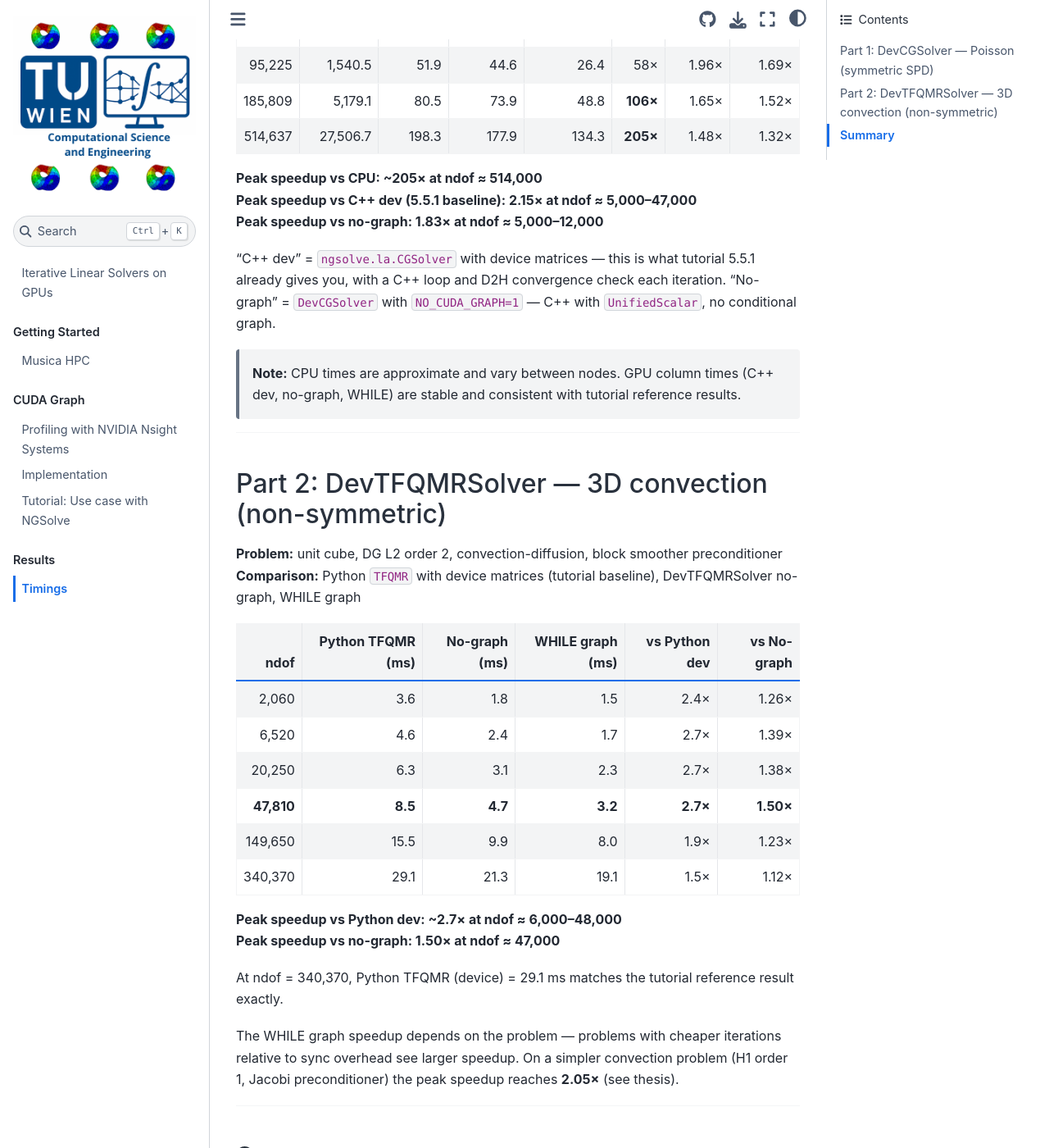
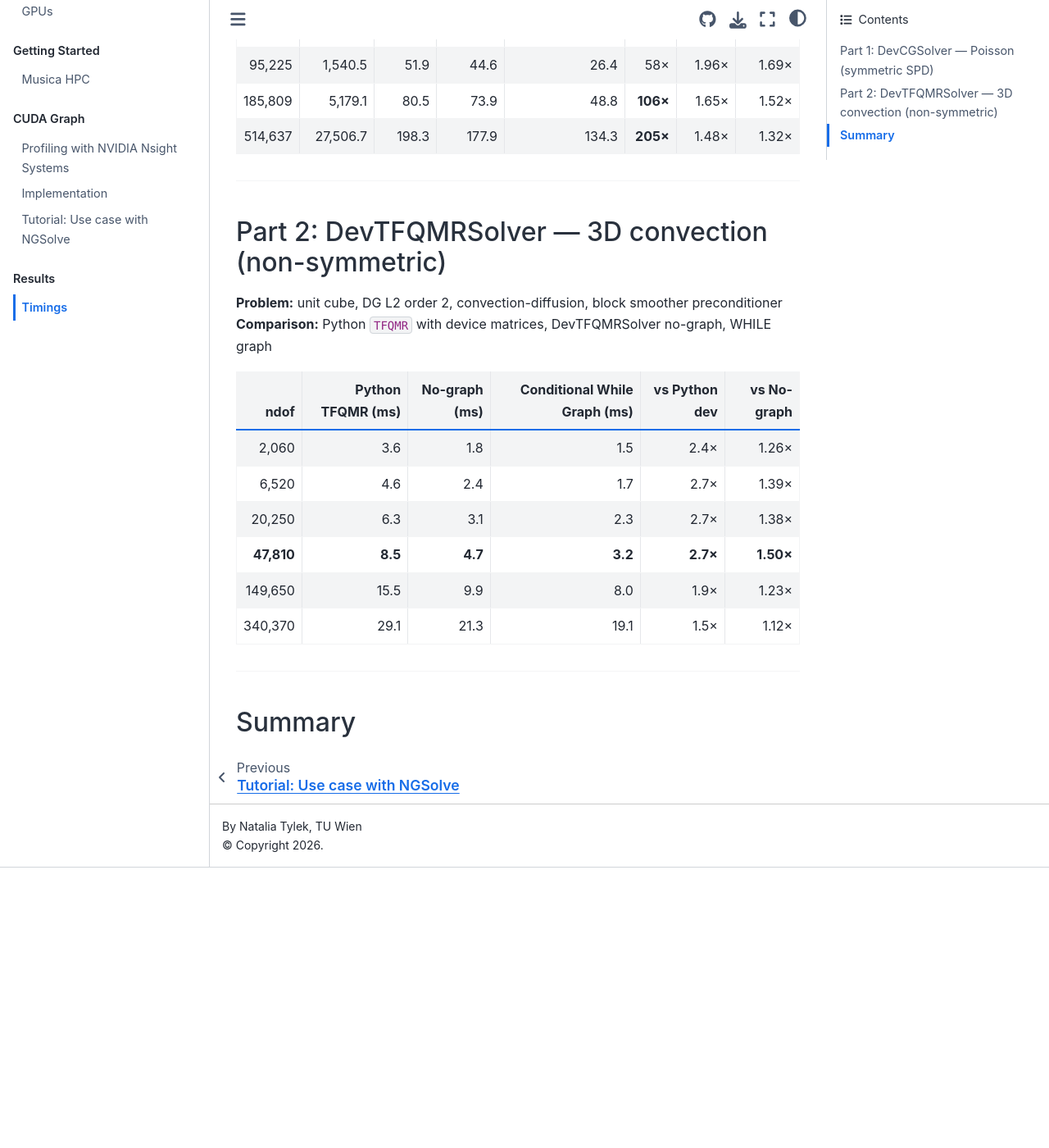
Before and after one commit to natalia342N/ngs26_linearsolvers_gpu, a Jupyter Book: the page built from docs/timings.md, in a window 1280 px wide and 1400 px high, scrolled down 626 px. Shown: the whole window at 82% size. Built offline with Jupyter Book 1.0.4 settings and Sphinx 7.4.7 and the Sphinx Book theme 1.1.4, drawn with Linux system fonts in a browser that asks for light colours; after the commit the page ends 1684 px from its top, so only the background shows below that; some of the changed text lies outside the part shown.

Commit message:
add more 7

```diff
--- a/docs/timings.md
+++ b/docs/timings.md
@@ -6,10 +6,10 @@
 
 ## Part 1: DevCGSolver — Poisson (symmetric SPD)
 
-**Problem:** unit square, H1 order 2, Jacobi smoother preconditioner (`CreateSmoother`) — matches tutorial 5.5.1
-**Baselines:** CPU `CGSolver`, C++ `CGSolver` with device matrices (5.5.1 GPU baseline), DevCGSolver no-graph, DevCGSolver WHILE graph
+**Problem:** unit square, H1 order 2, Jacobi smoother preconditioner (`CreateSmoother`)
+**Baselines:** CPU `CGSolver`, C++ `CGSolver` with device matrices, DevCGSolver no-graph, DevCGSolver Conditional While Graph
 
-| ndof | CPU CG (ms) | C++ dev (ms) | No-graph (ms) | WHILE graph (ms) | vs CPU | vs C++ dev | vs No-graph |
+| ndof | CPU CG (ms) | C++ dev (ms) | No-graph (ms) | Conditional While Graph (ms) | vs CPU | vs C++ dev | vs No-graph |
 |---:|---:|---:|---:|---:|---:|---:|---:|
 | 1,961 | 195.8 | 6.8 | 5.7 | 3.5 | 56× | 1.95× | 1.64× |
 | **5,277** | **276.9** | **10.8** | **9.2** | **5.0** | **55×** | **2.15×** | **1.83×** |
@@ -19,22 +19,14 @@
 | 185,809 | 5,179.1 | 80.5 | 73.9 | 48.8 | **106×** | 1.65× | 1.52× |
 | 514,637 | 27,506.7 | 198.3 | 177.9 | 134.3 | **205×** | 1.48× | 1.32× |
 
-**Peak speedup vs CPU: ~205× at ndof ≈ 514,000**
-**Peak speedup vs C++ dev (5.5.1 baseline): 2.15× at ndof ≈ 5,000–47,000**
-**Peak speedup vs no-graph: 1.83× at ndof ≈ 5,000–12,000**
-
-"C++ dev" = `ngsolve.la.CGSolver` with device matrices — this is what tutorial 5.5.1 already gives you, with a C++ loop and D2H convergence check each iteration. "No-graph" = `DevCGSolver` with `NO_CUDA_GRAPH=1` — C++ with `UnifiedScalar`, no conditional graph.
-
-> **Note:** CPU times are approximate and vary between nodes. GPU column times (C++ dev, no-graph, WHILE) are stable and consistent with tutorial reference results.
-
 ---
 
 ## Part 2: DevTFQMRSolver — 3D convection (non-symmetric)
 
 **Problem:** unit cube, DG L2 order 2, convection-diffusion, block smoother preconditioner
-**Comparison:** Python `TFQMR` with device matrices (tutorial baseline), DevTFQMRSolver no-graph, WHILE graph
+**Comparison:** Python `TFQMR` with device matrices, DevTFQMRSolver no-graph, WHILE graph
 
-| ndof | Python TFQMR (ms) | No-graph (ms) | WHILE graph (ms) | vs Python dev | vs No-graph |
+| ndof | Python TFQMR (ms) | No-graph (ms) | Conditional While Graph (ms) | vs Python dev | vs No-graph |
 |---:|---:|---:|---:|---:|---:|
 | 2,060 | 3.6 | 1.8 | 1.5 | 2.4× | 1.26× |
 | 6,520 | 4.6 | 2.4 | 1.7 | 2.7× | 1.39× |
@@ -42,21 +34,6 @@
 | **47,810** | **8.5** | **4.7** | **3.2** | **2.7×** | **1.50×** |
 | 149,650 | 15.5 | 9.9 | 8.0 | 1.9× | 1.23× |
 | 340,370 | 29.1 | 21.3 | 19.1 | 1.5× | 1.12× |
-
-**Peak speedup vs Python dev: ~2.7× at ndof ≈ 6,000–48,000**
-**Peak speedup vs no-graph: 1.50× at ndof ≈ 47,000**
-
-At ndof = 340,370, Python TFQMR (device) = 29.1 ms matches the tutorial reference result exactly.
-
-The WHILE graph speedup depends on the problem — problems with cheaper iterations relative to sync overhead see larger speedup. On a simpler convection problem (H1 order 1, Jacobi preconditioner) the peak speedup reaches **2.05×** (see thesis).
-
 ---
 
 ## Summary
-
-| | DevCGSolver (Poisson) | DevTFQMRSolver (convection DG) |
-|---|---|---|
-| vs CPU solver | up to **~205×** | — |
-| vs 5.5.1 GPU baseline | up to **2.15×** | up to **2.7×** |
-| vs no-graph | up to **1.83×** | up to **1.50×** |
-| peak (vs no-graph) at ndof | ~5,000–12,000 | ~47,000 |
```
Also changed, not shown: docs/ngsolve_meeting_tutorial.ipynb.
